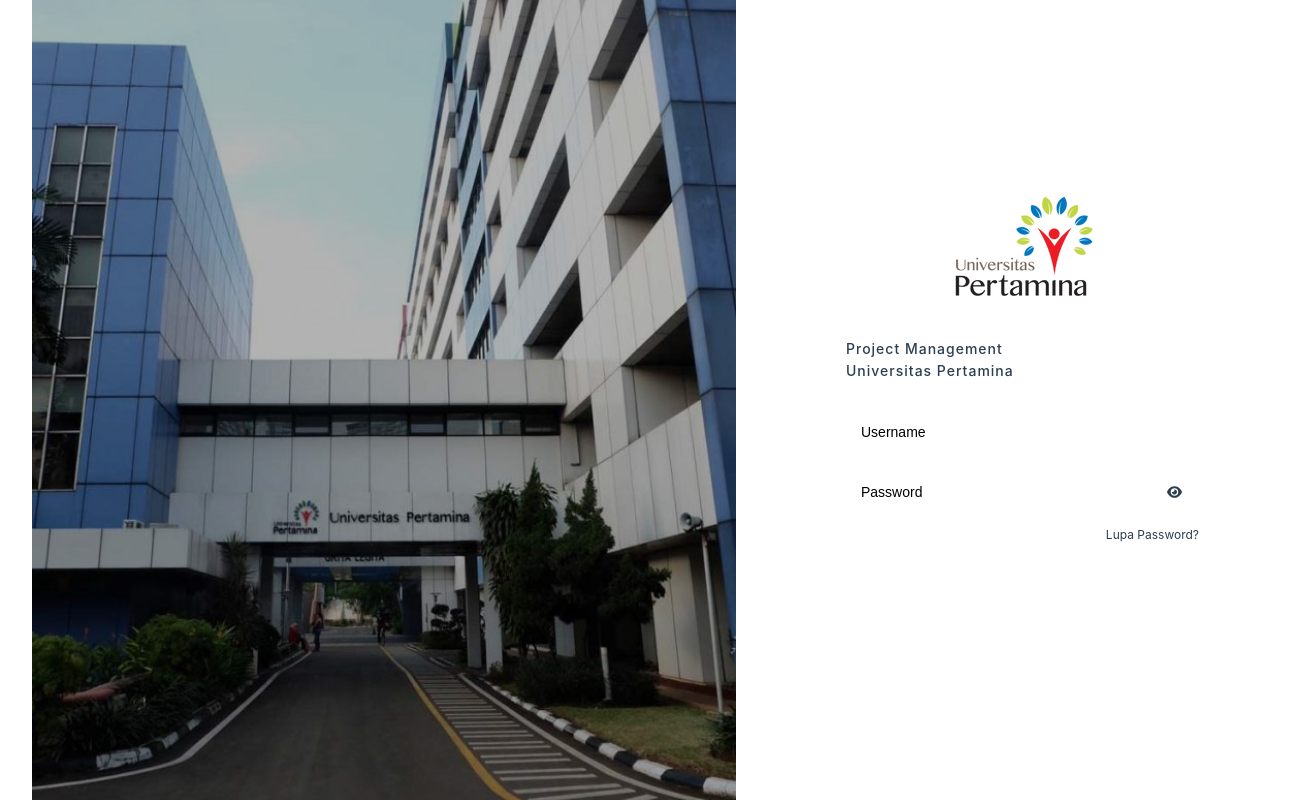
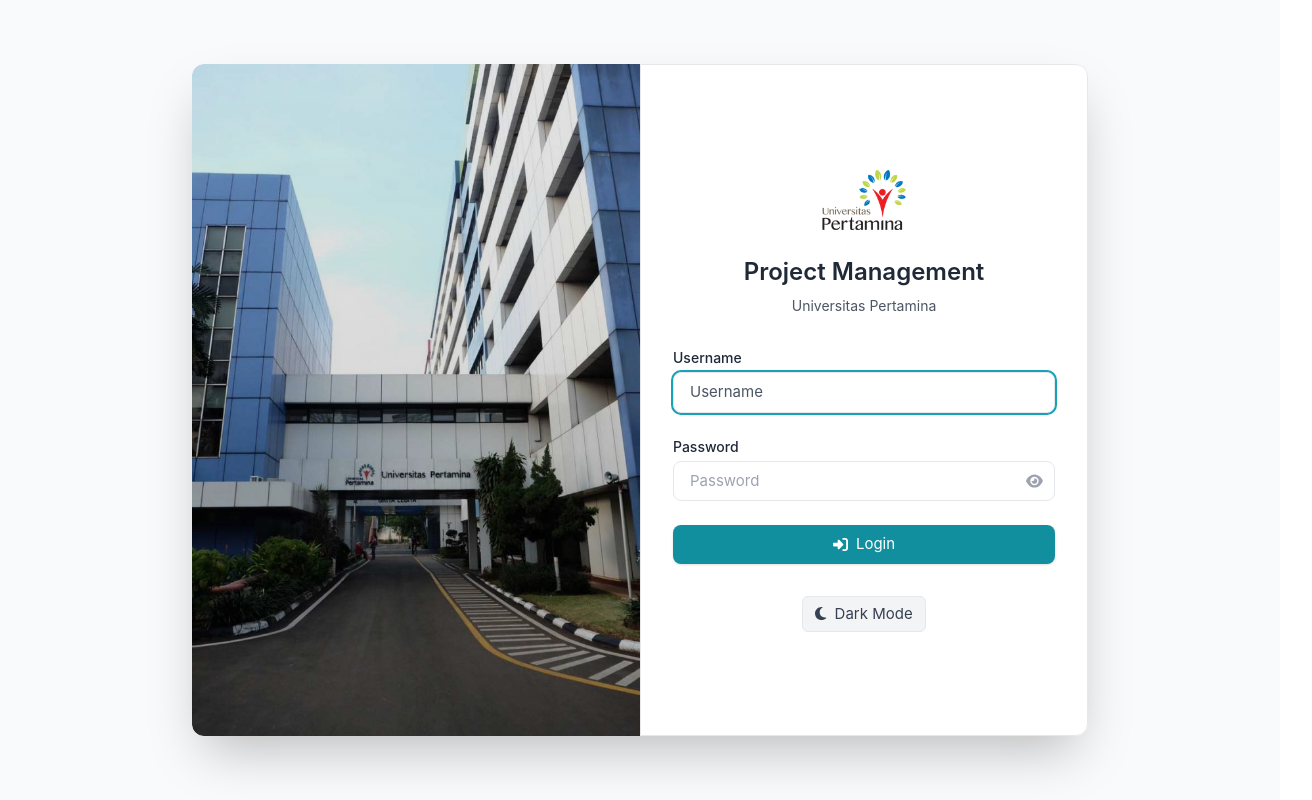
Before and after one commit to burhanbur/web-proman, a Vue app: page /login in a window 1280 px wide. Shown: the whole page, 1312 px wide, since content can reach past the window. Built offline with nearby package versions, Linux system fonts and the light colour scheme; no server answers.

Commit message:
feat: login page

```diff
--- /dev/null
+++ b/postcss.config.cjs
@@ -0,0 +1,6 @@
+module.exports = {
+  plugins: {
+    tailwindcss: {},
+    autoprefixer: {},
+  }
+}
--- a/src/assets/base.css
+++ b/src/assets/base.css
@@ -50,6 +50,31 @@
   }
 }
 
+/* Provide explicit rules when JS toggles `html.dark` */
+html.dark {
+  --color-background: var(--vt-c-black);
+  --color-background-soft: var(--vt-c-black-soft);
+  --color-background-mute: var(--vt-c-black-mute);
+
+  --color-border: var(--vt-c-divider-dark-2);
+  --color-border-hover: var(--vt-c-divider-dark-1);
+
+  --color-heading: var(--vt-c-text-dark-1);
+  --color-text: var(--vt-c-text-dark-2);
+}
+
+html:not(.dark) {
+  --color-background: var(--vt-c-white);
+  --color-background-soft: var(--vt-c-white-soft);
+  --color-background-mute: var(--vt-c-white-mute);
+
+  --color-border: var(--vt-c-divider-light-2);
+  --color-border-hover: var(--vt-c-divider-light-1);
+
+  --color-heading: var(--vt-c-text-light-1);
+  --color-text: var(--vt-c-text-light-1);
+}
+
 *,
 *::before,
 *::after {
--- a/src/assets/main.css
+++ b/src/assets/main.css
@@ -1,4 +1,8 @@
 @import './base.css';
+
+@tailwind base;
+@tailwind components;
+@tailwind utilities;
 
 #app {
   max-width: 1280px;
@@ -27,9 +31,67 @@ a,
     place-items: center;
   }
 
+  /* Default app layout is two-column, but when showing auth pages
+     (login/register) we want a full-width centered card. The
+     `.auth-page` class is added to <body> by `AuthLayout.vue`. */
   #app {
     display: grid;
     grid-template-columns: 1fr 1fr;
     padding: 0 2rem;
   }
+
+  /* Make auth pages span the full app width and center content */
+  html.auth-page body, body.auth-page {
+    display: block !important;
+  }
+
+  html.auth-page #app, body.auth-page #app, .auth-wrapper #app {
+    display: block !important;
+    padding: 0 !important;
+    max-width: 100% !important;
+    grid-template-columns: none !important;
+  }
+
+/* When an auth-wrapper is present, ensure the auth layout is full-bleed
+   and the global #app grid doesn't constrain its width. */
+@media (min-width: 1024px) {
+  .auth-wrapper {
+    width: 100vw;
+    max-width: 100vw;
+    display: flex;
+    justify-content: center;
+    align-items: center;
+  }
+
+  .auth-wrapper #app {
+    display: block;
+    max-width: 100%;
+  }
 }
+}
+
+/* Small helper to vertically center the password toggle with the input */
+.pw-toggle {
+  top: 50% !important;
+  transform: translateY(-50%) !important;
+}
+
+/* If an auth page is active, disable the two-column app grid so the
+   auth card can center and take the full available width. */
+body.auth-page {
+  display: block;
+}
+
+body.auth-page #app {
+  display: block;
+  max-width: 100%;
+  padding: 0;
+}
+
+/* Small tweak: ensure the auth layout itself centers properly */
+.public-layout {
+  min-height: 100vh;
+  display: flex;
+  align-items: center;
+  justify-content: center;
+}
--- a/src/layouts/AuthLayout.vue
+++ b/src/layouts/AuthLayout.vue
@@ -1,5 +1,5 @@
 <template>
-    <div class="public-layout">
+    <div class="public-layout auth-wrapper">
         <div class="public-content">
             <router-view v-slot="{ Component }">
                 <transition name="fade" mode="out-in">
@@ -11,7 +11,19 @@
 </template>
 
 <script setup>
-    // No additional logic needed for public layout
+import { onMounted, onUnmounted } from 'vue';
+
+// Mark the document when an auth/public layout is active so global layout
+// rules (like the two-column grid in `#app`) can be overridden.
+onMounted(() => {
+    document.body.classList.add('auth-page');
+    document.documentElement.classList.add('auth-page');
+});
+
+onUnmounted(() => {
+    document.body.classList.remove('auth-page');
+    document.documentElement.classList.remove('auth-page');
+});
 </script>
 
 <style scoped>
@@ -20,7 +32,7 @@
         display: flex;
         align-items: center;
         justify-content: center;
-        background-color: var(--background);
+        background: var(--color-background);
     }
 
     .public-content {
--- a/src/pages/LoginPage.vue
+++ b/src/pages/LoginPage.vue
@@ -1,56 +1,97 @@
 <template>
-    <div class="login-container">
-        <div class="login-image">
-            <div class="image-wrapper">
-                <img src="../assets/img/up.jpg" alt="Login Background" />
-                <div class="overlay"></div>
-            </div>
+  <div :class="['min-h-screen flex items-center justify-center transition-colors duration-300 px-4', theme === 'dark' ? 'bg-gray-900' : 'bg-gray-50']">
+    <div class="flex flex-col md:flex-row w-full max-w-4xl shadow-2xl rounded-xl overflow-hidden bg-transparent">
+      <!-- Left Image -->
+      <div class="hidden md:block md:w-1/2 relative rounded-l-xl overflow-hidden">
+        <img :src="bgImage" alt="Login Background" class="object-cover w-full h-full" />
+        <div :class="['absolute inset-0', theme === 'dark' ? 'bg-gradient-to-b from-black/30 to-black/50' : 'bg-gradient-to-b from-black/10 to-black/20']"></div>
       </div>
 
-        <div class="login-form-container">
-            <div class="login-form-wrapper">
-                <div class="logo-container">
-                    <img src="../assets/logo.png" alt="Logo" class="logo" />
+      <!-- Login Form -->
+  <div :class="['w-full md:w-1/2 flex flex-col justify-center items-center p-8 rounded-r-xl transition-colors', theme === 'dark' ? 'bg-gray-800' : 'bg-white shadow-sm border border-gray-200']">
+        <div class="w-full max-w-sm">
+          <div class="flex justify-center mb-6">
+            <img :src="logoImage" alt="Logo" class="h-16" />
           </div>
-                <h1 class="text-center">Project Management<br>Universitas Pertamina</h1>
+          <h1 :class="['text-2xl font-semibold text-center mb-2', theme === 'dark' ? 'text-gray-100' : 'text-gray-800']">Project Management</h1>
+          <h2 :class="['text-center text-sm mb-8', theme === 'dark' ? 'text-gray-400' : 'text-gray-600']">Universitas Pertamina</h2>
 
-                <form @submit.prevent="handleLogin" class="login-form">
-                    <div class="form-group">
+          <form @submit.prevent="handleLogin" class="space-y-6">
+            <div>
+              <label for="username" :class="['block text-sm font-medium mb-1', theme === 'dark' ? 'text-gray-300' : 'text-gray-800']">Username</label>
               <input
+                id="username"
                 type="text"
-                            id="username"
                 v-model="username"
                 placeholder="Username"
                 required
+                autofocus
+                autocomplete="username"
+                :class="[
+                  'block w-full px-4 py-2 rounded-lg transition focus:outline-none focus:ring-2 focus:ring-primary-500',
+                  theme === 'dark'
+                    ? 'border border-gray-700 bg-gray-700 text-gray-100'
+                    : 'border border-gray-200 bg-white text-gray-900 placeholder-gray-600'
+                ]"
               />
             </div>
 
-                    <div class="form-group password-group">
+            <div>
+              <label for="password" :class="['block text-sm font-medium mb-1', theme === 'dark' ? 'text-gray-300' : 'text-gray-800']">Password</label>
+              <div class="relative">
                 <input
                   :type="showPassword ? 'text' : 'password'"
                     id="password"
                     v-model="password"
                     placeholder="Password"
                     required
+                    autocomplete="current-password"
+                    :class="[
+                      'block w-full px-4 py-2 rounded-lg transition focus:outline-none focus:ring-2 focus:ring-primary-500 pr-12',
+                      theme === 'dark'
+                        ? 'border border-gray-700 bg-gray-700 text-gray-100'
+                        : 'border border-gray-200 bg-white text-gray-900 placeholder-gray-400'
+                    ]"
                 />
                 <button
                   type="button"
-                            class="toggle-password"
+                  class="absolute right-3 top-1/2 -translate-y-1/2 flex items-center pw-toggle text-gray-400 hover:text-primary-500 dark:hover:text-primary-400 focus:outline-none"
                   @click="showPassword = !showPassword"
                   :title="showPassword ? 'Hide password' : 'Show password'"
+                  tabindex="-1"
                 >
                   <font-awesome-icon :icon="showPassword ? 'eye-slash' : 'eye'" />
                 </button>
               </div>
-
-                    <div class="form-links">
-                        <router-link to="/forgot-password" class="forgot-link">Lupa Password?</router-link>
             </div>
 
-                    <button type="submit" :disabled="loading" class="sign-in-btn">
-                        <font-awesome-icon icon="sign-in-alt" /> &nbsp; {{ loading ? 'Logging in...' : 'Login' }}
+            <div class="flex items-center justify-between">
+              <button
+                type="submit"
+                :disabled="loading"
+                class="w-full flex items-center justify-center gap-2 px-4 py-2 bg-primary-600 hover:bg-primary-700 dark:bg-primary-500 dark:hover:bg-primary-600 text-white font-semibold rounded-lg shadow transition disabled:opacity-60 disabled:cursor-not-allowed"
+              >
+                <font-awesome-icon icon="sign-in-alt" />
+                <span>{{ loading ? 'Logging in...' : 'Login' }}</span>
               </button>
+            </div>
           </form>
+
+          <div class="flex justify-center mt-8">
+            <button
+              @click="toggleTheme"
+              :class="[
+                'flex items-center gap-2 px-3 py-1.5 rounded-md transition',
+                theme === 'dark'
+                  ? 'border border-gray-700 bg-gray-700 text-gray-200 hover:bg-gray-600'
+                  : 'border border-gray-200 bg-gray-100 text-gray-700 hover:bg-gray-200'
+              ]"
+            >
+              <font-awesome-icon :icon="theme === 'dark' ? 'sun' : 'moon'" />
+              <span>{{ theme === 'dark' ? 'Light Mode' : 'Dark Mode' }}</span>
+            </button>
+          </div>
+        </div>
       </div>
     </div>
   </div>
@@ -60,13 +101,18 @@
 import { ref, onMounted } from 'vue';
 import { useRouter } from 'vue-router';
 import { useAuthStore } from '@/stores/auth';
-    import { successToast, errorToast, warningToast } from '@/utils/toast'
+import { successToast, errorToast } from '@/utils/toast';
+
+// Import images so Vite can resolve them correctly
+import bgImage from '@/assets/img/up.jpg';
+import logoImage from '@/assets/logo.png';
 
 const router = useRouter();
 const username = ref('');
 const password = ref('');
 const loading = ref(false);
 const showPassword = ref(false);
+const theme = ref('light');
 
 const authStore = useAuthStore();
 
@@ -74,11 +120,7 @@
   try {
     loading.value = true;
     const response = await authStore.login(username.value, password.value);
-
-            if (!response) {
-                throw new Error();
-            }
-
+    if (!response) throw new Error();
     successToast('Verifikasi identitas berhasil.');
     router.push('/dashboard');
   } catch (error) {
@@ -87,246 +129,22 @@
   } finally {
     loading.value = false;
   }
+};
+
+const toggleTheme = () => {
+  theme.value = theme.value === 'dark' ? 'light' : 'dark';
+  document.documentElement.classList.toggle('dark', theme.value === 'dark');
+  localStorage.setItem('theme', theme.value);
+};
+
+onMounted(() => {
+  const saved = localStorage.getItem('theme');
+  if (saved === 'dark' || (!saved && window.matchMedia('(prefers-color-scheme: dark)').matches)) {
+    theme.value = 'dark';
+    document.documentElement.classList.add('dark');
+  } else {
+    theme.value = 'light';
+    document.documentElement.classList.remove('dark');
   }
+});
 </script>
-
-<style scoped>
-    .login-container {
-        display: flex;
-        min-height: 100vh;
-        width: 100vw;
-        background-color: var(--background);
-    }
-
-    .login-image {
-        position: relative;
-        width: 55%;
-        overflow: hidden;
-    }
-
-    .image-wrapper {
-        position: absolute;
-        top: 0;
-        left: 0;
-        width: 100%;
-        height: 100%;
-    }
-
-    .image-wrapper img {
-        width: 100%;
-        height: 100%;
-        object-fit: cover;
-    }
-
-    .overlay {
-        position: absolute;
-        top: 0;
-        left: 0;
-        right: 0;
-        bottom: 0;
-        background: rgba(0, 0, 0, 0.3);
-    }
-
-    .login-form-container {
-        width: 45%;
-        display: flex;
-        align-items: center;
-        justify-content: center;
-        background-color: var(--background);
-        padding: 2rem;
-    }
-
-    .login-form-wrapper {
-        width: 100%;
-        max-width: 420px;
-        padding: 2rem;
-    }
-
-    .logo-container {
-        text-align: center;
-        margin-bottom: 2rem;
-    }
-
-    .logo {
-        max-width: 200px;
-        height: auto;
-    }
-
-    h1 {
-        font-size: 14px;
-        color: var(--text-secondary);
-        margin-bottom: 30px;
-        font-weight: 500;
-        letter-spacing: 1px;
-    }
-
-    .login-form {
-        display: flex;
-        flex-direction: column;
-        gap: 20px;
-    }
-
-    .form-group input {
-        width: 100%;
-        padding: 12px 15px;
-        border: 1px solid var(--border);
-        border-radius: 4px;
-        font-size: 14px;
-        background-color: var(--background);
-    }
-
-    .form-group input::placeholder {
-        color: var(--text-muted);
-    }
-
-    .form-group input:focus {
-        outline: none;
-        border-color: var(--primary);
-    }
-
-    .form-links {
-        text-align: right;
-        margin-top: -10px;
-    }
-
-    .forgot-link {
-        color: var(--text-muted);
-        text-decoration: none;
-        font-size: 12px;
-    }
-
-    .forgot-link:hover {
-        color: var(--text-secondary);
-    }
-
-    .sign-in-btn {
-        width: 100%;
-        padding: 12px;
-        background-color: var(--primary);
-        color: white;
-        border: none;
-        border-radius: 4px;
-        font-size: 14px;
-        font-weight: 500;
-        cursor: pointer;
-        transition: all 0.3s ease;
-        text-transform: uppercase;
-        letter-spacing: 0.5px;
-    }
-
-    .sign-in-btn:hover:not(:disabled) {
-        background-color: var(--primary-hover);
-        transform: translateY(-1px);
-    }
-
-    .sign-in-btn:active:not(:disabled) {
-        transform: translateY(0);
-    }
-
-    .sign-in-btn:disabled {
-        opacity: 0.7;
-        cursor: not-allowed;
-    }
-
-    .sign-up-section {
-        text-align: center;
-        margin-top: 20px;
-    }
-
-    .sign-up-link {
-        color: var(--primary);
-        text-decoration: none;
-        font-size: 12px;
-        font-weight: 500;
-        text-transform: uppercase;
-        letter-spacing: 1px;
-    }
-
-    .sign-up-link:hover {
-        color: var(--primary-hover);
-    }
-
-    .error-message {
-        margin-top: 20px;
-        padding: 10px;
-        background-color: rgba(220, 53, 69, 0.1);
-        color: var(--error);
-        border-radius: 4px;
-        font-size: 13px;
-        text-align: center;
-    }
-
-    .success-message {
-        margin-top: 20px;
-        padding: 10px;
-        background-color: rgba(40, 167, 69, 0.1);
-        color: var(--success);
-        border-radius: 4px;
-        font-size: 13px;
-        text-align: center;
-    }
-
-    .password-group {
-        position: relative;
-    }
-
-    .toggle-password {
-        position: absolute;
-        right: 12px;
-        top: 50%;
-        transform: translateY(-50%);
-        background: none;
-        border: none;
-        padding: 4px 8px;
-        cursor: pointer;
-        color: var(--text-muted);
-        transition: color 0.2s;
-        display: flex;
-        align-items: center;
-        z-index: 2;
-    }
-
-    .toggle-password:hover {
-        color: var(--text-secondary);
-    }
-
-    .toggle-password:focus {
-        outline: none;
-    }
-
-    .password-group input {
-        padding-right: 40px;
-    }
-
-    /* Responsive Design */
-    @media (max-width: 1200px) {
-        .login-image {
-            width: 50%;
-        }
-
-        .login-form-container {
-            width: 50%;
-        }
-    }
-
-    @media (max-width: 768px) {
-        .login-container {
-            flex-direction: column;
-            width: 100%;
-        }
-
-        .login-image {
-            width: 100%;
-            height: 280px;
-        }
-
-        .login-form-container {
-            width: 100%;
-            padding: 2rem 1.5rem;
-        }
-
-        .login-form-wrapper {
-            padding: 0;
-        }
-    }
-</style>
--- /dev/null
+++ b/tailwind.config.cjs
@@ -0,0 +1,26 @@
+module.exports = {
+  content: [
+    './index.html',
+    './src/**/*.{vue,js,ts,jsx,tsx}'
+  ],
+  theme: {
+    extend: {
+      colors: {
+        // Project primary color (used by toast and components)
+        primary: {
+          50: '#e8f7f9',
+          100: '#d1eff2',
+          200: '#a7e0e6',
+          300: '#7dd1da',
+          400: '#4fc3cf',
+          500: '#17a2b8', // main primary (matches src/utils/toast.js)
+          600: '#128f9f',
+          700: '#0f6b78',
+          800: '#0b4950',
+          900: '#07282a',
+        }
+      }
+    },
+  },
+  plugins: [],
+}
```
Also changed, not shown: package.json (+5 -2 lines), 1 other file (tests, documents, lock files or other folders). Lines whose indentation alone changed are shown as unchanged.
